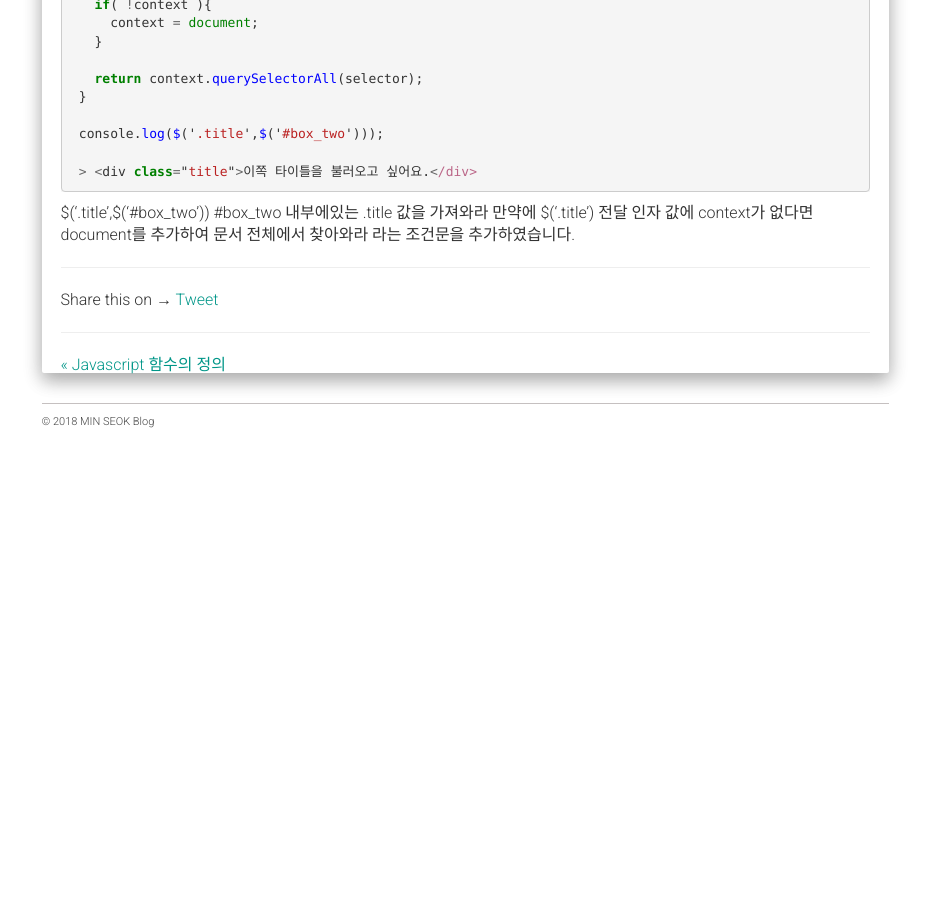
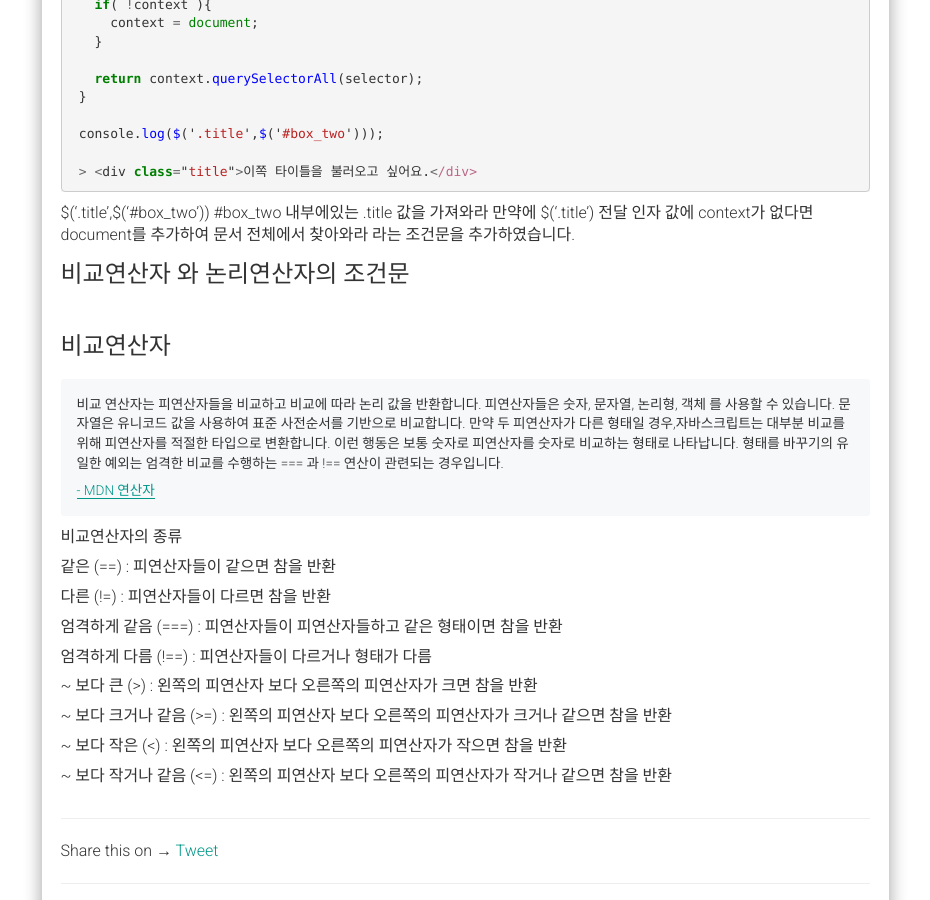
Before and after one commit to alalstjr/promote.github.io, a Jekyll site: the page built from _posts/2018-09-02-JavaScript 조건문의 종류와 사용방법.md, in a window 1280 px wide and 900 px high, scrolled down 1990 px. Shown: the whole window, without its empty margins (321-1251 px from the left). Built offline with Jekyll 4.4.1, drawn with Linux system fonts in a browser that asks for light colours; nearby versions of some CDN libraries; our own code applies the rules of GitHub Pages for plain Markdown files; comment, search, counter and statistics services are not loaded; before the commit the page ends 2447 px from its top, so only the background shows below that.

Commit message:
Update 2018-09-02-JavaScript 조건문의 종류와 사용방법.md

```diff
--- a/_posts/2018-09-02-JavaScript 조건문의 종류와 사용방법.md
+++ b/_posts/2018-09-02-JavaScript 조건문의 종류와 사용방법.md
@@ -113,3 +113,22 @@ document 맨위부터 차례로 내려가다보니 box_two 보다 위에있는 b
 $('.title',$('#box_two')) #box_two 내부에있는 .title 값을 가져와라
 만약에 $('.title') 전달 인자 값에 context가 없다면 document를 추가하여 문서 전체에서 찾아와라
 라는 조건문을 추가하였습니다.
+
+<div class="box">
+  <div class="small-title">비교연산자 와 논리연산자의 조건문</div>
+  <br/>
+  <div class="small-title">비교연산자</div>
+  <div class="pro-txt">
+    <p>비교 연산자는 피연산자들을 비교하고 비교에 따라 논리 값을 반환합니다. 피연산자들은 숫자, 문자열, 논리형, 객체 를 사용할 수 있습니다. 문자열은 유니코드 값을 사용하여 표준 사전순서를 기반으로 비교합니다. 만약 두 피연산자가 다른 형태일 경우,자바스크립트는 대부분 비교를 위해 피연산자를 적절한 타입으로 변환합니다. 이런 행동은 보통 숫자로 피연산자를 숫자로 비교하는 형태로 나타납니다. 형태를 바꾸기의 유일한 예외는 엄격한 비교를 수행하는 === 과 !== 연산이 관련되는 경우입니다.</p>
+    <a href="https://developer.mozilla.org/ko/docs/Web/JavaScript/Guide/Expressions_and_Operators" target="_balnk"> - MDN 연산자</a>
+</div>
+  <p>비교연산자의 종류</p>
+  <p>같은 (==) : 피연산자들이 같으면 참을 반환</p>
+  <p>다른 (!=) : 피연산자들이 다르면 참을 반환</p>
+  <p>엄격하게 같음 (===) : 피연산자들이 피연산자들하고 같은 형태이면 참을 반환</p>
+  <p>엄격하게 다름 (!==) : 피연산자들이 다르거나 형태가 다름</p>
+  <p>~ 보다 큰 (>) : 왼쪽의 피연산자 보다 오른쪽의 피연산자가 크면 참을 반환</p>
+  <p>~ 보다 크거나 같음 (>=) : 왼쪽의 피연산자 보다 오른쪽의 피연산자가 크거나 같으면 참을 반환</p>
+  <p>~ 보다 작은 (<) : 왼쪽의 피연산자 보다 오른쪽의 피연산자가 작으면 참을 반환</p>
+  <p>~ 보다 작거나 같음 (<=) : 왼쪽의 피연산자 보다 오른쪽의 피연산자가 작거나 같으면 참을 반환</p>
+</div>
```
